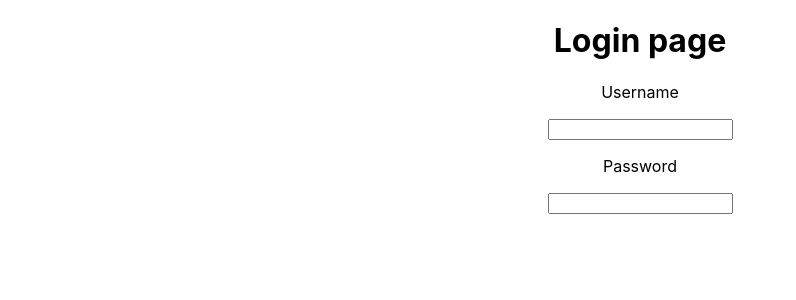
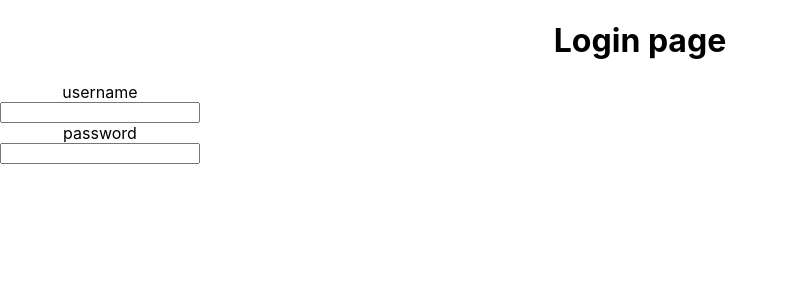
Before and after one commit to jellymn9/ReactFoodApp, a React (Create React App) app: page /login in a window 1280 px wide. Shown: the top 300 px of the page, without its empty margins (0-796 px from the left). Built offline with nearby package versions, Linux system fonts and the light colour scheme.

Commit message:
Small change

```diff
--- a/src/Components/Login/Login.tsx
+++ b/src/Components/Login/Login.tsx
@@ -1,11 +1,13 @@
+import Input from "../UI/Input";
+
 function Login() {
   return (
     <div>
       <h1>Login page</h1>
-      <p>Username</p>
-      <input></input>
-      <p>Password</p>
-      <input></input>
+      <div style={{width: "200px"}}>
+        <Input label="username" input={{id: "username_input", type: "text", min: "3", max: "13", defaultValue: ""}} />
+        <Input label="password" input={{id: "password_input", type: "text", min: "5", max: "13", defaultValue: ""}} />
+      </div>
     </div>
   );
 }
--- /dev/null
+++ b/src/Components/UI/Input.styled.ts
@@ -0,0 +1,7 @@
+import styled from "styled-components";
+
+export const InputWrapper = styled.div`
+    display: flex;
+    justify-content: center;
+    flex-direction: column;
+`
--- a/src/Components/UI/Input.tsx
+++ b/src/Components/UI/Input.tsx
@@ -1,4 +1,5 @@
 import React from "react";
+import {InputWrapper} from "./Input.styled";
 
 interface InputProps {
   label: string;
@@ -13,10 +14,10 @@ interface InputProps {
 
 const Input = React.forwardRef((props: InputProps, ref: any) => {
   return (
-    <div>
+    <InputWrapper>
       <label htmlFor={props.input.id}>{props.label}</label>
       <input ref={ref} {...props.input} />
-    </div>
+    </InputWrapper>
   );
 });
 
```
